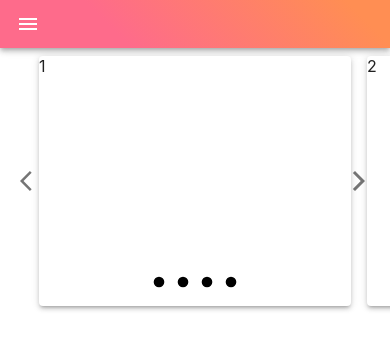
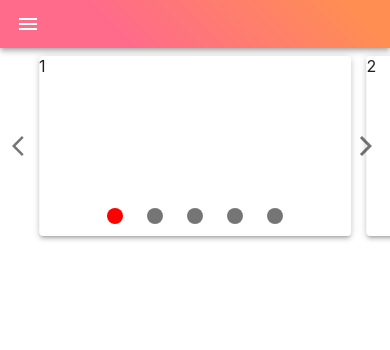
Before and after one commit to leungtinyau27m5/phone_shop, a React (Create React App) app: page / in a window 390 px wide. Shown: the top 350 px of the page. Built offline with nearby package versions, Linux system fonts and the light colour scheme.

Commit message:
carousel styling

```diff
--- a/src/App.js
+++ b/src/App.js
@@ -4,10 +4,12 @@ import HomeCarousel from './components/HomeCarousel'
 function App() {
   const carouselSettings = {
     elevation: 3,
-    itemList: ['1', '2', '3', '4'],
+    itemList: ['1', '2', '3', '4', '5'],
     paperStyle: {
       minWidth: '80vw',
-      minHeight: '250px'
+      minHeight: '180px',
+      maxHeight: '420px',
+      margin: '2vw'
     },
     dotControl: true,
     arrowControl: true,
--- a/src/components/HomeCarousel.js
+++ b/src/components/HomeCarousel.js
@@ -1,4 +1,4 @@
-import React, {} from 'react'
+import React, { useState, useEffect } from 'react'
 import Paper from '@material-ui/core/Paper'
 import { makeStyles } from '@material-ui/core/styles'
 import FiberManualRecordIcon from '@material-ui/icons/FiberManualRecord'
@@ -14,52 +14,54 @@ const vhToPx = (vh) => {
     return (window.innerHeight/ 100) * vh // n px per 1vh
 }
 
+const splitUnit = (value) => {
+    return {d: value.match(/\d+/g), unit: value.match(/[a-zA-Z]+/gi)}
+}
+
 const useStyles = makeStyles(theme => ({
     root: {
         display: 'flex',
         overflowX: 'hidden',
         position: 'relative',
-        transition: 'all 1s linear',
         '& > div > .MuiPaper-root': {
-            margin: paperStyle => paperStyle.margin? paperStyle.margin : theme.spacing(1),
-            minWidth: paperStyle => paperStyle.minWidth ? paperStyle.minWidth : theme.spacing(16),
-            minHeight: paperStyle => paperStyle.minHeight ? paperStyle.minHeight : theme.spacing(16),
+            margin: styleProps => styleProps.paperMargin,
+            width: styleProps => styleProps.paperWidth,
+            [theme.breakpoints.down('sm')]: {
+                height: styleProps => styleProps.paperHeight,
+            },
+            [theme.breakpoints.up('md')]: {
+                height: styleProps => styleProps.paperMaxHeight,
+            },
             zIndex: '2',
         }
     },
     paperContainer: {
-        width: '320vw',
+        width: styleProps => `${100 * (styleProps.itemLength + 1)}vw`,
         display: 'flex',
-        transform: paperStyle => `translateX(calc(${(100 - 80) / 2}vw - 8px))`,
-        transition: 'all .5s linear'
-        //animation: `$carouselScrollEffect 3000ms linear infinite`
-    },
-    "@keyframes carouselScrollEffect": {
-        "100%": {
-            transform: "translateX(-66.66%)"
-        }
+        transform: styleProps => `translateX(calc((100vw - ${styleProps.paperWidth}) / 2 - ${styleProps.paperMargin} - ${styleProps.paperMargin} / 2 + ${styleProps.paperMargin} / 2))`,
+        transition: 'transform .5s ease-in-out'
     },
     dotContainer: {
         position: 'absolute',
         minHeight: '20px',
         left: '50%',
-        bottom: '20px',
+        bottom: styleProps => `${styleProps.paperMargin}`,
         transform: 'translateX(-50%)',
         display: 'flex',
         flexWrap: 'wrap',
         justifyContent: 'center',
-        width: paperStyle => paperStyle.minWidth ? paperStyle.minWidth : theme.spacing(16),
+        zIndex: '10',
+        width: styleProps => styleProps.paperWidth,
         '& > *': {
-            fontSize: theme.spacing(2),
-            marginLeft: '4px',
-            marginRight: '4px'
+            fontSize: theme.spacing(1),
+            padding: theme.spacing(1),
+            zIndex: '10'
         }
     },
     arrowContainer: {
         position: 'absolute',
-        margin: paperStyle => paperStyle.margin? paperStyle.margin : theme.spacing(1),
         minWidth: '100vw',
-        minHeight: paperStyle => paperStyle.minHeight ? paperStyle.minHeight : theme.spacing(16)
+        height: '100%',
     },
     arrowLeft: {
         position: 'absolute',
@@ -70,25 +72,23 @@ const useStyles = makeStyles(theme => ({
     },
     arrowRight: {
         position: 'absolute',
-        right: '15px',
+        right: '0',
         top: '50%',
         transform: 'translateY(-50%)',
         zIndex: '3'
     },
     arrowButton: {
-        height: '120px'
+        borderRadius: '0',
+        [theme.breakpoints.down('sm')]: {
+            height: styleProps => styleProps.paperHeight,
+        },
+        [theme.breakpoints.up('md')]: {
+            height: styleProps => styleProps.paperMaxHeight,
+        },
     }
 }))
 
 const HomeCarousel = (props) => {
-    const scrollCarousel = (nextStep) => {
-        if (nextStep && currentIdx + 1 < itemLength) {
-
-            //paperScrollable.current.style.transform = `translateX(-${90 * currentIdx}vw)`
-        } else if (!nextStep && currentIdx > 0) {
-
-        }
-    }
     const {
         itemList,
         elevation,
@@ -97,14 +97,31 @@ const HomeCarousel = (props) => {
         arrowControl,
         currentIdx
     } = props
-    //currentIdx = currentIdx === undefined ? 0 : currentIdx
     const styleProps = {
         paperWidth: paperStyle.minWidth ? paperStyle.minWidth : `75vw`,
         paperHeight: paperStyle.minHeight ? paperStyle.minHeight : `${16 * 8}px`,
-        paperMargin: paperStyle.margin? paperStyle.margin : `${8}px`
+        paperMaxHeight: paperStyle.maxHeight ? paperStyle.maxHeight : `${16 * 8}px`,
+        paperMargin: paperStyle.margin? paperStyle.margin : `${8}px`,
+        itemLength: itemList.length
     }
+    const [activeIdx, setActiveIdx] = useState(currentIdx === undefined ? 0 : currentIdx)
     var itemLength = itemList.length
-    const classes = useStyles(paperStyle, itemLength, currentIdx)
+
+    const scrollCarousel = () => {
+        paperScrollable.current.style.transform = `translateX(calc((100vw - ${styleProps.paperWidth}) / 2 - ${styleProps.paperMargin} - ${styleProps.paperMargin} / 2 - (${styleProps.paperWidth} + ${styleProps.paperMargin} * 2) * ${activeIdx} + ${styleProps.paperMargin} / 2))`
+    }
+    const setCarousel = (idx) => {
+        if (idx !== false && idx !== true) setActiveIdx(idx)
+        if (idx === false && activeIdx > 0) setActiveIdx(activeIdx - 1)
+        if (idx === false && activeIdx <= 0) setActiveIdx(itemLength - 1)
+        if (idx === true && activeIdx + 1 < itemLength) setActiveIdx(activeIdx + 1)
+        if (idx === true && activeIdx + 1 >= itemLength) setActiveIdx(0)
+    }
+    useEffect(() => {
+        scrollCarousel()
+    }, [activeIdx])
+    //currentIdx = currentIdx === undefined ? 0 : currentIdx
+    const classes = useStyles(styleProps)
     const paperScrollable = React.createRef()
     return (
         <div className={classes.root}>
@@ -121,19 +138,28 @@ const HomeCarousel = (props) => {
                 {
                     itemList.map((ele, idx) => {
                         return (
-                            <FiberManualRecordIcon key={`caoursel-dot-${idx}`} className={classes.dot}/>
+                            <IconButton
+                                key={`caoursel-dot-${idx}`}
+                                onClick={() => setCarousel(idx)}
+                                style={{
+                                    color: idx === activeIdx ? 'red' : 'rgba(0, 0, 0, 0.54)',
+                                    transition: 'all .5s linear'
+                                }}
+                            >
+                                <FiberManualRecordIcon className={classes.dot}/>
+                            </IconButton>
                         )
                     })
                 }
             </div>
             <div className={classes.arrowContainer}>
                 <div className={classes.arrowLeft}>
-                    <IconButton className={classes.arrowButton} onClick={() => scrollCarousel(false)}>
+                    <IconButton className={classes.arrowButton} onClick={() => setCarousel(false)}>
                         <ArrowBackIosIcon />
                     </IconButton>
                 </div>
                 <div className={classes.arrowRight}>
-                    <IconButton className={classes.arrowButton} onClick={() => scrollCarousel(true)}>
+                    <IconButton className={classes.arrowButton} onClick={() => setCarousel(true)}>
                         <ArrowForwardIosIcon />
                     </IconButton>
                 </div>
```
Also changed, not shown: 2 other files (tests, documents, lock files or other folders).
